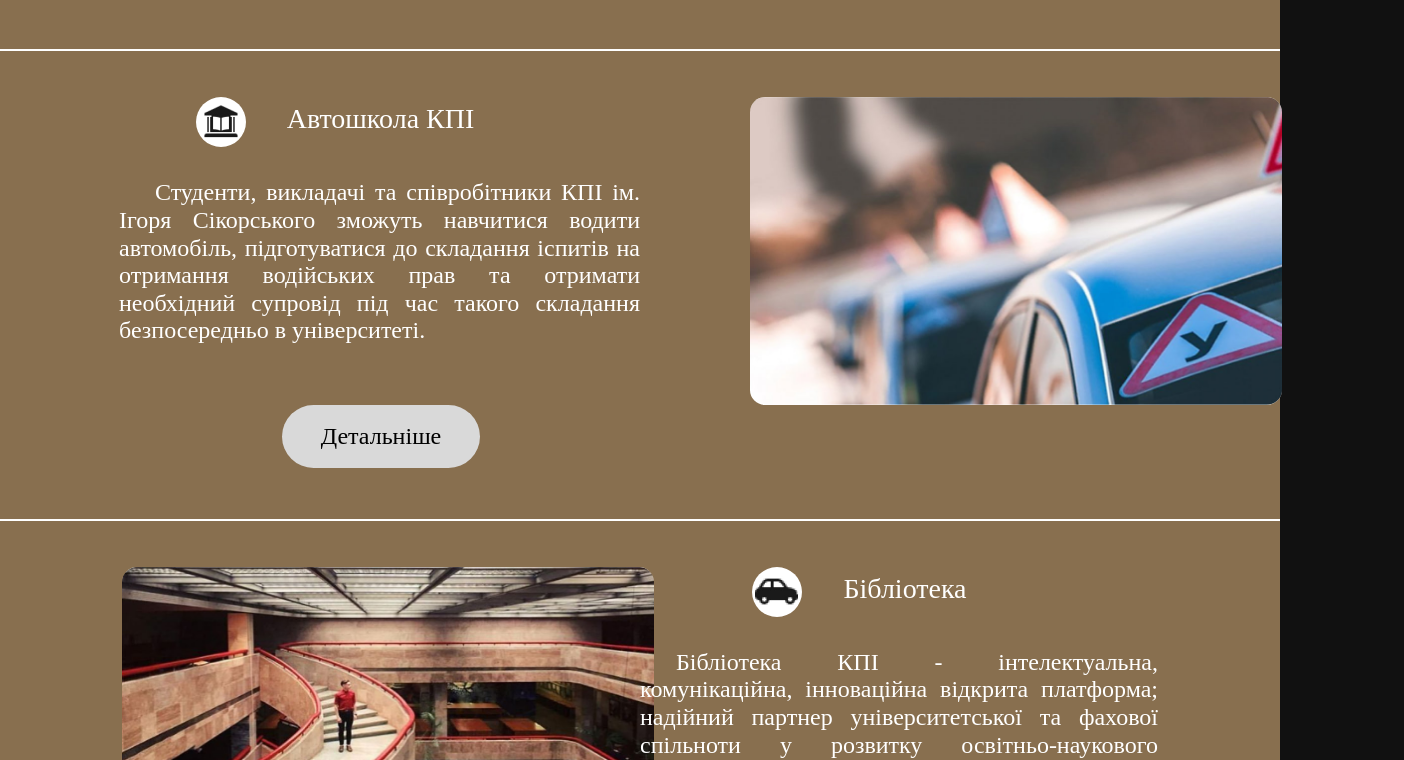
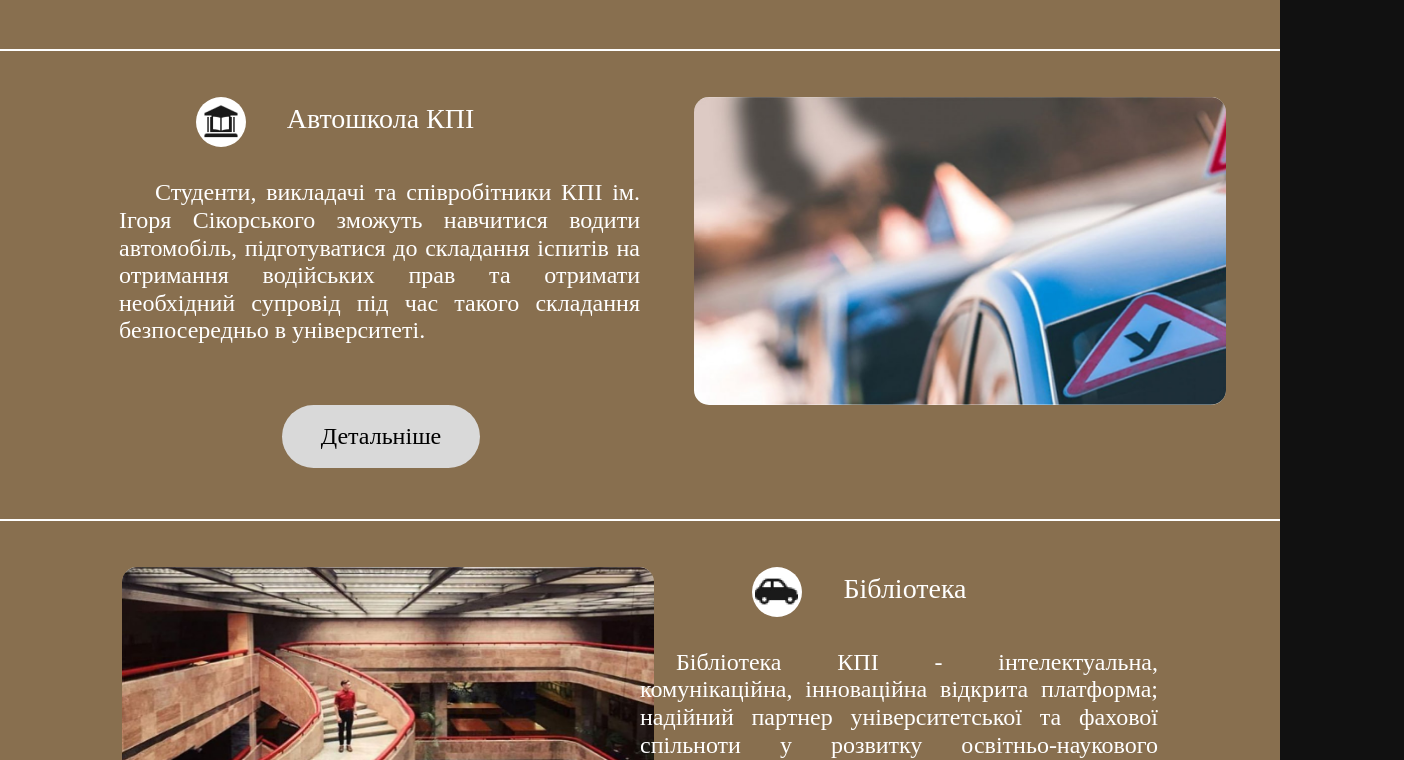
Before and after one commit to Brain-Breakers-ATB/KPIHub, an Angular app in the folder frontend/: page /student in a window 1280 px wide. Shown: the part 1620-2380 px from the top of the page, 1404 px wide, since content can reach past the window. Built offline with nearby package versions, Linux system fonts and the light colour scheme.

Commit message:
fixed margin-right on students-page

```diff
--- a/frontend/src/app/pages/student-page/student-page.component.sass
+++ b/frontend/src/app/pages/student-page/student-page.component.sass
@@ -171,8 +171,6 @@ a
     width: 532px
     height: 308.1px
     border-radius: 15px
-    margin-left: 110px
-    margin-right: 122px
 
 .b2_icon2
     width: 50px
```
